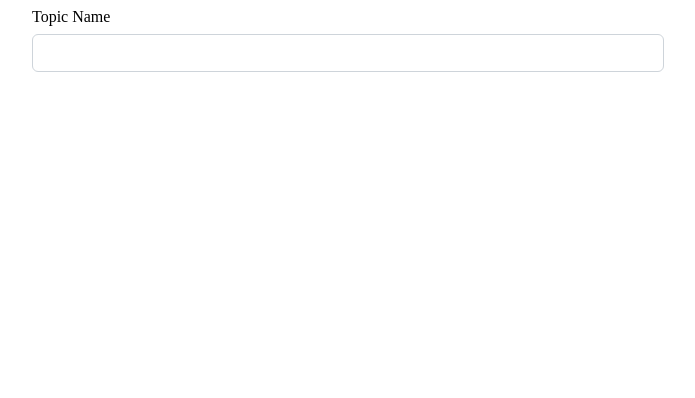
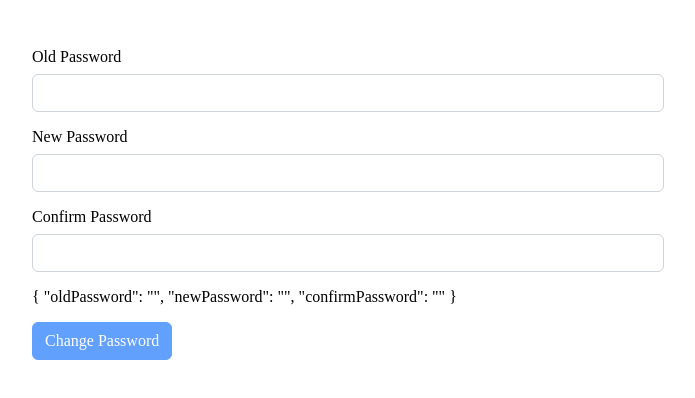
Before and after one commit to Mouhamet99/LetsAngular, an Angular app: page / in a window 1280 px wide. Shown: the top 398 px of the page, without its empty margins (292-987 px from the left). Built offline with nearby package versions, Linux system fonts and the light colour scheme.

Commit message:
change password exercise

```diff
--- a/src/app/app.component.html
+++ b/src/app/app.component.html
@@ -1 +1 @@
-<new-course-form></new-course-form>
+<change-password-form></change-password-form>
--- a/src/app/app.module.ts
+++ b/src/app/app.module.ts
@@ -7,6 +7,7 @@ import { AppComponent } from './app.component';
 import { SignupFormComponent } from './signup-form/signup-form.component';
 import { NewCourseFormComponent } from './new-course-form/new-course-form.component';
 import { SubscribtionFormComponent } from './subscribtion-form/subscribtion-form.component';
+import { ChangePasswordFormComponent } from './change-password-form/change-password-form.component';
 
 @NgModule({
   declarations: [
@@ -14,6 +15,7 @@ import { SubscribtionFormComponent } from './subscribtion-form/subscribtion-form
     SignupFormComponent,
     NewCourseFormComponent,
     SubscribtionFormComponent,
+    ChangePasswordFormComponent,
   ],
   imports: [
     BrowserModule,
--- /dev/null
+++ b/src/app/change-password-form/change-password-form.component.css
@@ -0,0 +1 @@
+@import "~bootstrap/dist/css/bootstrap.css";
--- /dev/null
+++ b/src/app/change-password-form/change-password-form.component.html
@@ -0,0 +1,66 @@
+<form [formGroup]="form"  class="col-6 mx-auto mt-5" (submit)="changePassword()">
+    <div class="my-3 form-group">
+        <label for="oldPassword" class="form-label">Old Password</label>
+        <input
+            formControlName="oldPassword"
+            type="text"
+            id="oldPassword"
+            [class.is-invalid]="oldPassword.touched && !oldPassword.valid"
+            class="form-control"
+        />
+        <div class="invalid-feedback">
+            <span *ngIf="oldPassword?.errors?.['required']">
+                Old password is required!
+            </span>
+            <span *ngIf="oldPassword.pending"> Loading... </span>
+            <span *ngIf="oldPassword?.errors?.['shouldMatchCurrentPassword']">
+                This password does not match your current password!
+            </span>
+        </div>
+    </div>
+    <div class="my-3 form-group">
+        <label for="newPassword" class="form-label"> New Password </label>
+        <input
+            formControlName="newPassword"
+            type="text"
+            id="newPassword"
+            [class.is-invalid]="newPassword.touched && newPassword.invalid"
+            class="form-control"
+        />
+        <div class="invalid-feedback">
+            <span *ngIf="newPassword.errors?.['required']">
+                New password is required
+            </span>
+            <span *ngIf="newPassword.errors?.['minlength']">
+                New Password must be at least
+                {{newPassword.errors?.['minlength'].requiredLength}} characters
+            </span>
+        </div>
+    </div>
+    <div class="my-3 form-group">
+        <label for="confirmPassword" class="form-label">
+            Confirm Password
+        </label>
+        <input
+        formControlName="confirmPassword"
+        type="text"
+        id="confirmPassword"
+        [class.is-invalid]="
+        confirmPassword.touched &&
+        (confirmPassword.invalid ||confirmPassword.value !== newPassword.value)"
+        class="form-control"
+        />
+        <div class="invalid-feedback">
+            <span *ngIf="confirmPassword.errors?.['required']">
+                Confirm password is required
+            </span>
+            <span *ngIf="confirmPassword.value !== newPassword.value">
+                Confirm password does not match new password
+            </span>
+        </div>
+    </div>
+    <p>
+        {{ form.value | json }}
+    </p>
+    <button [disabled]="form.invalid" class="btn btn-primary">Change Password</button>
+</form>
--- /dev/null
+++ b/src/app/change-password-form/change-password-form.component.ts
@@ -0,0 +1,48 @@
+import { Component } from '@angular/core';
+import { AbstractControl, FormControl, FormGroup, Validators } from '@angular/forms';
+import { PasswordValidators } from './password-validators';
+
+@Component({
+    selector: 'change-password-form',
+    templateUrl: './change-password-form.component.html',
+    styleUrls: ['./change-password-form.component.css'],
+})
+export class ChangePasswordFormComponent {
+    form = new FormGroup({
+        oldPassword: new FormControl(
+            '',
+            Validators.required,
+            PasswordValidators.shouldMatchCurrentPassword
+        ),
+        newPassword: new FormControl(
+            '',
+            [Validators.required, Validators.minLength(5)],
+        ),
+        confirmPassword: new FormControl(
+            '',
+            [Validators.required],
+
+
+        ),
+    });
+
+    get oldPassword(){
+        return this.form.get('oldPassword') as FormControl;
+    }
+
+    get newPassword(){
+        return this.form.get('newPassword') as FormControl;
+    }
+
+    get confirmPassword(){
+        return this.form.get('confirmPassword') as FormControl;
+    }
+
+    log(formControl: any){
+        console.log(formControl);
+    }
+
+    changePassword(){
+        console.log(this.form);
+    }
+}
--- /dev/null
+++ b/src/app/change-password-form/password-validators.ts
@@ -0,0 +1,19 @@
+import { AbstractControl, ValidationErrors } from '@angular/forms';
+
+export class PasswordValidators {
+    static shouldMatchCurrentPassword(
+        control: AbstractControl
+    ): Promise<ValidationErrors | null> {
+        return new Promise((resolve, reject) => {
+            setTimeout(() => {
+                if (control.value !== '123')
+                    resolve({ shouldMatchCurrentPassword: true });
+                else
+                    resolve(null)
+            }, 1000);
+        });
+    }
+    static shouldMatchNewPassword(control: AbstractControl): ValidationErrors|null{
+        return {shouldMatchNewPassword: true}
+    }
+}
```
Also changed, not shown: 2 other files (tests, documents, lock files or other folders).
